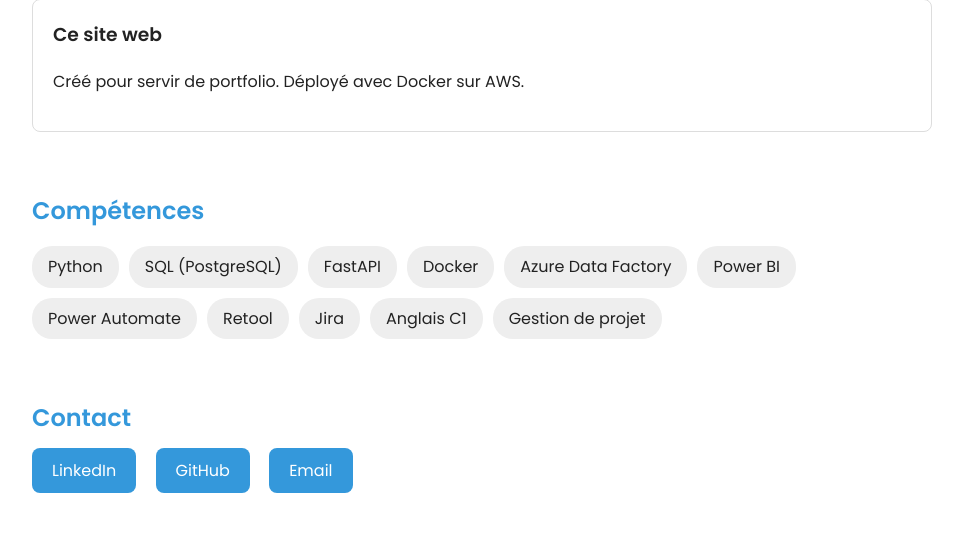
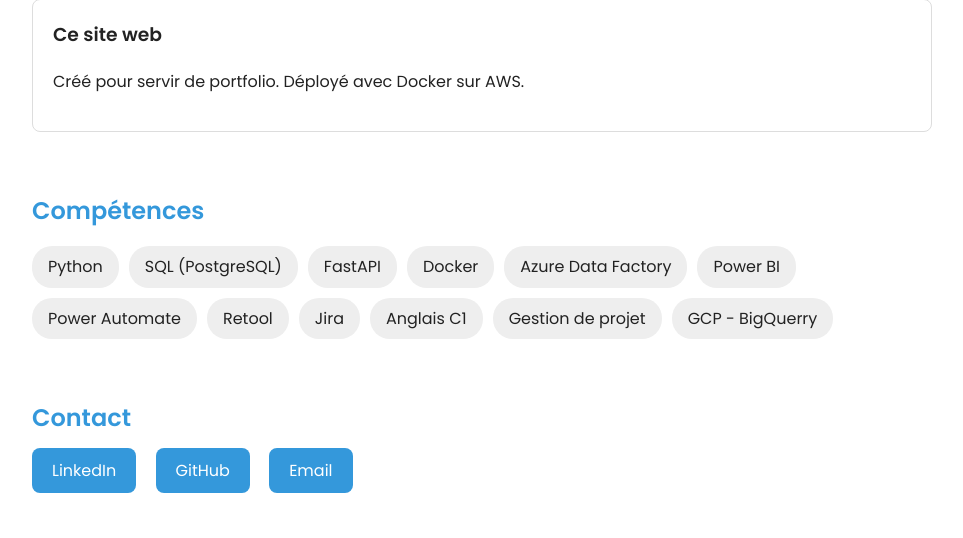
Before and after one commit to Eniotarixx/first_website, a FastAPI app: page / in a window 1280 px wide. Shown: the part 744-1282 px from the top of the page, without its empty margins (158-1121 px from the left). Run offline with FastAPI, Linux system fonts and the light colour scheme.

Commit message:
added a skil

```diff
--- a/templates/homepage.html
+++ b/templates/homepage.html
@@ -75,6 +75,7 @@
                 <li>Jira</li>
                 <li>Anglais C1</li>
                 <li>Gestion de projet</li>
+                <li>GCP - BigQuerry</li>
             </ul>
         </section>
 
```
